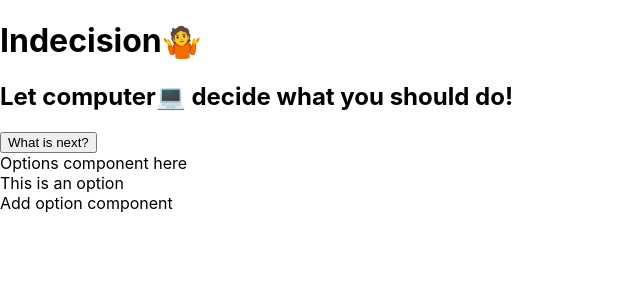
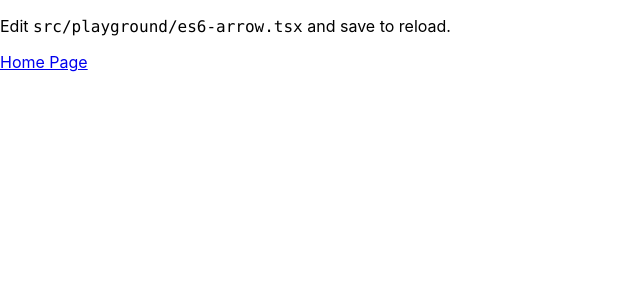
Before and after one commit to ta5n/study-react, a React (Vite) app: page / in a window 1280 px wide. Shown: the top 300 px of the page, without its empty margins (0-640 px from the left). Built offline with nearby package versions, Linux system fonts and the light colour scheme.

Commit message:
arrowFunc usage

```diff
--- a/src/index.tsx
+++ b/src/index.tsx
@@ -1,27 +1,30 @@
-import React from 'react';
-import ReactDOM from 'react-dom';
-import './index.css';
+import React from 'react'
+import ReactDOM from 'react-dom'
+import './index.css'
 // import App from './App';
-import Indecision from './Indecision';
+// import Indecision from './Indecision';
 // import Count from './Count';
 // import User from './User';
-import reportWebVitals from './reportWebVitals';
-// import ES6Arrow from './playground/es6-arrow';
+import reportWebVitals from './reportWebVitals'
+import ES6Arrow from './playground/es6-arrow'
 // import Visibility from './playground/toggle-visibility';
+
+// sum of three numbers
+const sum = (a: number, b: number, c: number) => a + b + c
 
 ReactDOM.render(
   <React.StrictMode>
-    <Indecision />
+    {/* <Indecision /> */}
     {/* <App /> */}
     {/* <Count /> */}
     {/* <User /> */}
-    {/* <ES6Arrow /> */}
+    <ES6Arrow />
     {/* <Visibility /> */}
   </React.StrictMode>,
   document.getElementById('root')
-);
+)
 
 // If you want to start measuring performance in your app, pass a function
 // to log results (for example: reportWebVitals(console.log))
 // or send to an analytics endpoint. Learn more: https://bit.ly/CRA-vitals
-reportWebVitals();
+reportWebVitals()
```
